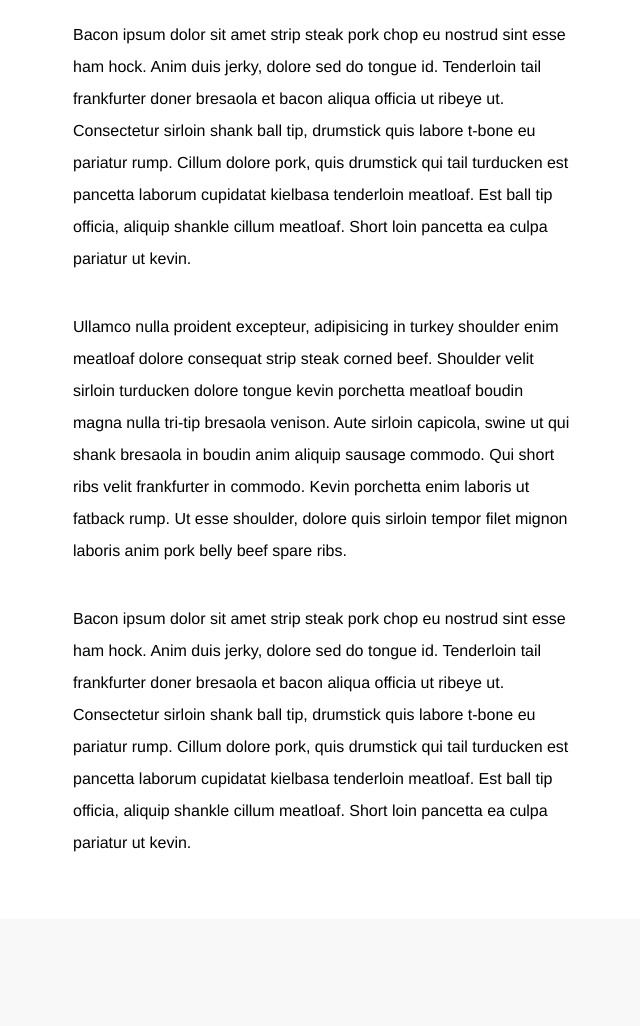
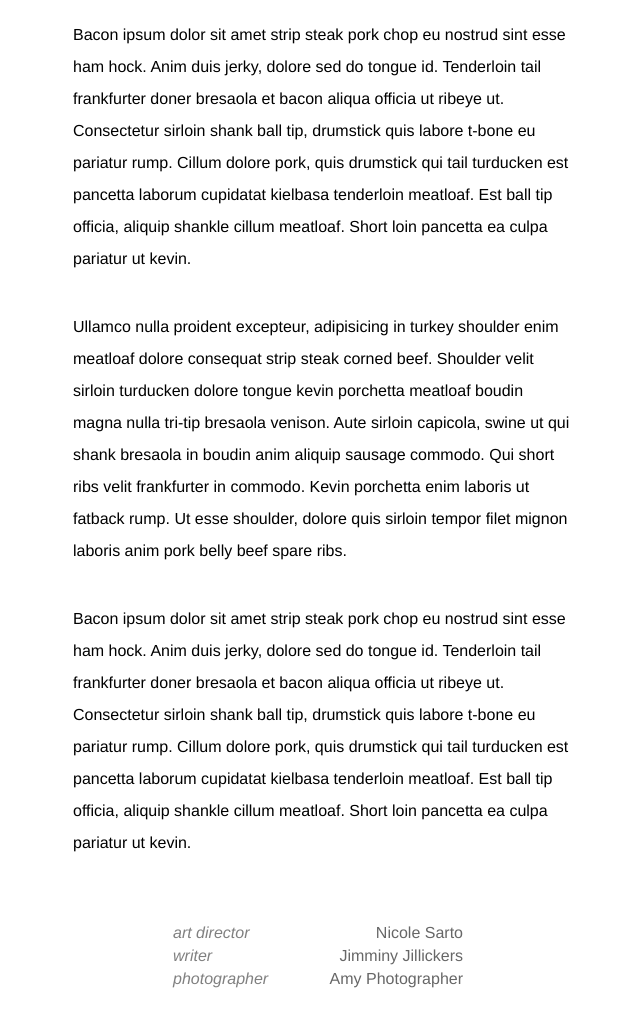
Before and after one commit to dannycochran/article, a website: page index.html in a window 1280 px wide. Shown: the part 3775-4801 px from the top of the page, without its empty margins (317-957 px from the left). Before the commit the page ends 4694 px from the top, so only its background shows below. Drawn offline with nearby package versions, Linux system fonts and the light colour scheme.

Commit message:
template for credits

```diff
--- a/article.json
+++ b/article.json
@@ -59,5 +59,13 @@
        { "content": "Ullamco nulla proident excepteur, adipisicing in turkey shoulder enim meatloaf dolore consequat strip steak corned beef. Shoulder velit sirloin turducken dolore tongue kevin porchetta meatloaf boudin magna nulla tri-tip bresaola venison. Aute sirloin capicola, swine ut qui shank bresaola in boudin anim aliquip sausage commodo. Qui short ribs velit frankfurter in commodo. Kevin porchetta enim laboris ut fatback rump. Ut esse shoulder, dolore quis sirloin tempor filet mignon laboris anim pork belly beef spare ribs."},
        { "content": "Bacon ipsum dolor sit amet strip steak pork chop eu nostrud sint esse ham hock. Anim duis jerky, dolore sed do tongue id. Tenderloin tail frankfurter doner bresaola et bacon aliqua officia ut ribeye ut. Consectetur sirloin shank ball tip, drumstick quis labore t-bone eu pariatur rump. Cillum dolore pork, quis drumstick qui tail turducken est pancetta laborum cupidatat kielbasa tenderloin meatloaf. Est ball tip officia, aliquip shankle cillum meatloaf. Short loin pancetta ea culpa pariatur ut kevin." }
     ]
+  },
+  {
+    "type":"credits",
+    "authors": [
+      {"title":"art director", "name":"Nicole Sarto"},
+      {"title":"writer", "name":"Jimminy Jillickers"},
+      {"title":"photographer", "name":"Amy Photographer"}
+    ]
   }
 ]
--- a/assets/css/build.scss
+++ b/assets/css/build.scss
@@ -35,6 +35,20 @@ body {
     padding: $buffer;
     position: absolute; left: 0; right: 0; margin: auto;
     background-color: white;
+    div.credits {
+      width: $maxWidth / 4;
+      margin-left: $maxWidth * 0.35;
+      margin-top: $buffer;
+      font-weight: 200;
+      color: darken(gray, 10);
+      div.author {
+        width: inherit;
+        padding-top: 5px;
+        span { display: inline-block; }
+        span.title { font-style: italic; color: gray; }
+        span.name {position: absolute; right: $maxWidth / 2.5;}
+      }
+    }
     div.image-banner {
       header {
         width: $maxWidth;
--- a/index.html
+++ b/index.html
@@ -91,6 +91,17 @@
         <p><%= info %></p>
       </script>
 
+      <script id="credits-template" type="text/template">
+        <div class="credits">
+          <% _.each(authors, function (author) { %>
+            <div class="author">
+              <span class="title"><%= author.title %></span>
+              <span class="name"><%= author.name %></span>
+            </div>
+          <% }); %>
+        </div>
+      </script>
+
       <script src="//ajax.googleapis.com/ajax/libs/jquery/1.11.1/jquery.min.js"></script>
       <script src="//cdnjs.cloudflare.com/ajax/libs/underscore.js/1.6.0/underscore.js"></script>
       <script src="js/build.js"></script>
--- a/js/build.js
+++ b/js/build.js
@@ -9,6 +9,7 @@ $(document).ready(function () {
     hiddenSection: _.template($('#hidden-section-template').html()),
     iframe: _.template($('#iframe-template').html()),
     graphic: _.template($('#graphic-template').html()),
+    credits: _.template($('#credits-template').html())
   };
 
   $.getJSON('/article.json', function(components) {
```
Also changed, not shown: assets/css/build.css, 1 other file.
